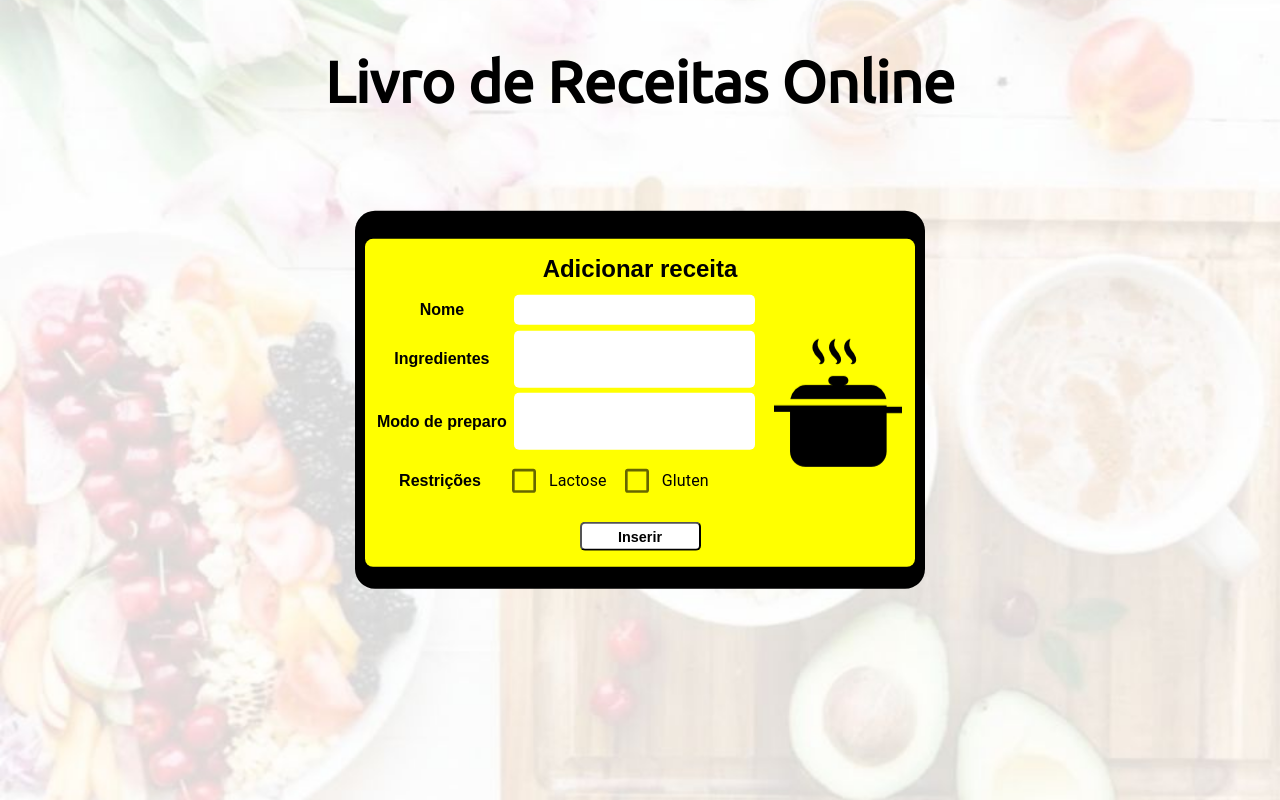
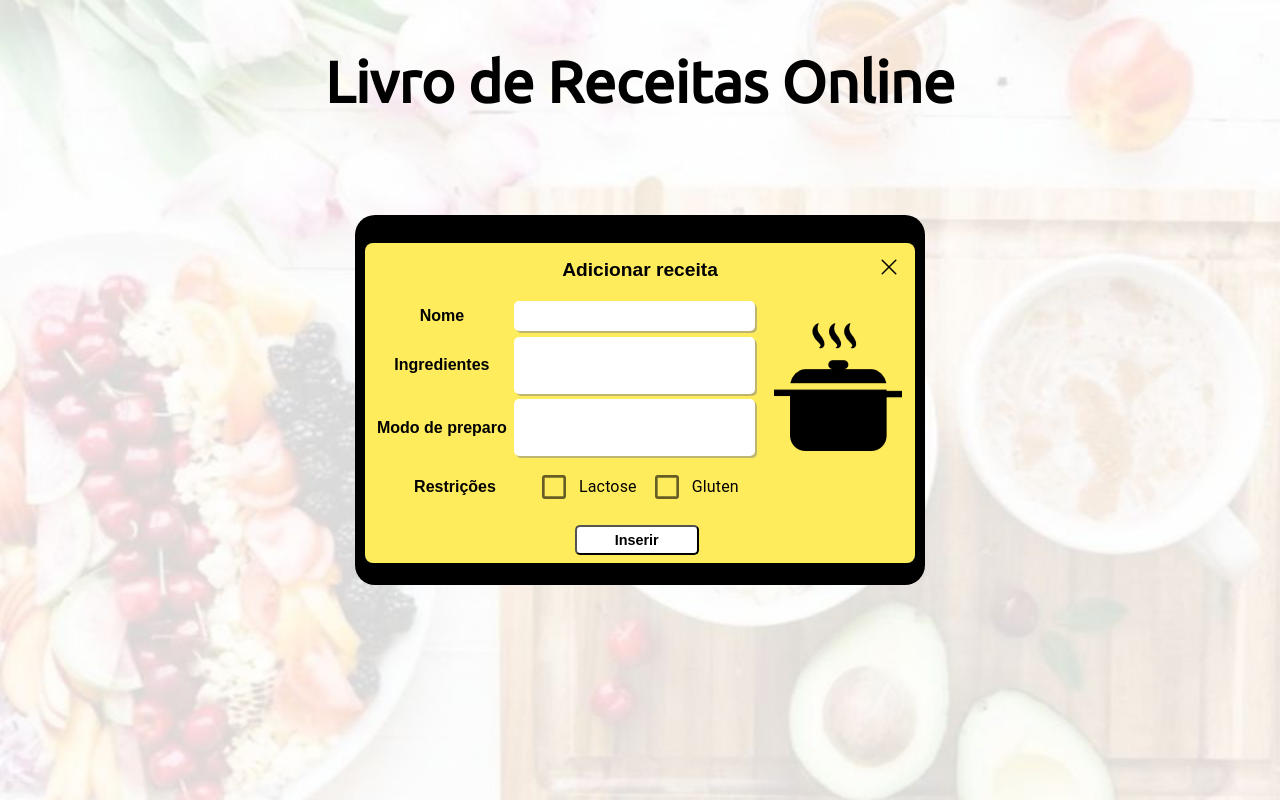
Before and after one commit to MilenaRizzi/projeto-modulo1-senai, a React (Vite) app in the folder lab-receitas-app/: page / in a window 1280 px wide. Both pictures are taken after a click on the button 640 px from the left and 920 px from the top of the page. Shown: the part 204-1004 px from the top of the page. Built offline with nearby package versions, Linux system fonts and the light colour scheme; the HTML template or start-up script is replaced by a standard one.

Commit message:
captuda dos dados e biblioteca zod para validacao dos dados

```diff
--- a/lab-receitas-app/src/components/NewTransactionModal/index.tsx
+++ b/lab-receitas-app/src/components/NewTransactionModal/index.tsx
@@ -1,8 +1,10 @@
 import * as Dialog from "@radix-ui/react-dialog";
 import { FormControlLabel, FormGroup } from "@mui/material";
 import Checkbox from "@mui/material/Checkbox";
-
 import { Header } from "../Header";
+import { useForm, Controller } from "react-hook-form";
+import { zodResolver } from "@hookform/resolvers/zod";
+import * as zod from "zod";
 
 import {
   Content,
@@ -14,19 +16,72 @@ import {
   HeaderWrapper,
   ButtonNewRecipe,
   Wrapper,
+  ButtonDiv,
 } from "./styles";
 import { useState } from "react";
+import { X } from "phosphor-react";
+// import { useState } from "react";
+
+const newRecipeFormValidationSchema = zod.object({
+  nameRecipe: zod.string().min(1, "Informe o nome da receita"),
+  ingredients: zod.string().min(1, "Informe os ingredientes"),
+  preparationInstructions: zod.string().min(1, "Informe o modo de preparo"),
+  options: zod.object({
+    lactose: zod.boolean(),
+    gluten: zod.boolean(),
+  }),
+});
+
+// interface NewRecipeFormData {
+//   nameRecipe: string
+//   ingredients: string
+//   preparationInstructions: string
+// }
+
+type NewRecipeFormData = zod.infer<typeof newRecipeFormValidationSchema>;
+
+interface Recipe {
+  id: string;
+  nameRecipe: string;
+  ingredients: string;
+  preparationInstructions: string;
+  options: {
+    lactose: boolean;
+    gluten: boolean;
+  };
+}
 
 export function NewTransationModal() {
-  const [options, setOptions] = useState({
-    lactose: false,
-    gluten: false,
-    todos: false,
-  });
+  const [recipes, setRecipes] = useState<Recipe[]>([]);
 
-  const handleChange = (name) => (event) => {
-    setOptions({ ...options, [name]: event.target.checked });
+  const { register, handleSubmit, reset, control } = useForm<NewRecipeFormData>(
+    {
+      resolver: zodResolver(newRecipeFormValidationSchema),
+      defaultValues: {
+        nameRecipe: "",
+        ingredients: "",
+        preparationInstructions: "",
+        options: { lactose: false, gluten: false },
+      },
+    }
+  );
+
+  function handleCreateNewRecipe(data: NewRecipeFormData) {
+    console.log(data);
+    const newRecipe: Recipe = {
+      id: String(new Date().getTime()),
+      nameRecipe: data.nameRecipe,
+      ingredients: data.ingredients,
+      preparationInstructions: data.preparationInstructions,
+      options: {
+        lactose: data.options.lactose,
+        gluten: data.options.gluten,
+      },
     };
+
+    setRecipes([...recipes, newRecipe]);
+    reset();
+  }
 
   return (
     <Dialog.Portal>
@@ -36,58 +91,86 @@ export function NewTransationModal() {
       </HeaderWrapper>
       <Content>
         <Wrapper>
-          <CloseButton> {/* <X size={24} />{" "} */}</CloseButton>
+          <CloseButton> <X size={24} />{" "}</CloseButton>
 
           <Title>Adicionar receita</Title>
           <RecipeFormContainer>
-            <form action="">
+            <form onSubmit={handleSubmit(handleCreateNewRecipe)}>
               <Infos>
                 <p>Nome</p>
-                <textarea id="name" />
+                <textarea id="nameRecipe" {...register("nameRecipe")} />
               </Infos>
+
               <Infos>
                 <p>Ingredientes</p>
-                <textarea id="ingredients" />
+                <textarea id="ingredients" {...register("ingredients")} />
               </Infos>
+
               <Infos>
                 <p>Modo de preparo</p>
-                <textarea id="modoPreparo" />
+                <textarea
+                  id="preparationInstructions"
+                  {...register("preparationInstructions")}
+                />
               </Infos>
+
               <Infos>
                 <p>Restrições</p>
-                <FormGroup style={{ display: 'flex',  flexDirection:'row', marginRight: '30px'}}>
+
+                <FormGroup
+                  style={{
+                    display: "flex",
+                    flexDirection: "row",
+                    marginRight: "px",
+                  }}
+                >
+                  <Controller
+                    name="options.lactose"
+                    control={control}
+                    render={({ field }) => (
                       <FormControlLabel
                         control={
                           <Checkbox
-                        checked={options.lactose}
-                        onChange={handleChange("lactose")}
-                        defaultChecked
+                            {...field}
+                            onChange={(e) => {
+                              field.onChange(e.target.checked);
+                            }}
+                            checked={field.value}
                             sx={{ "& .MuiSvgIcon-root": { fontSize: 32 } }}
                             color="default"
                           />
                         }
                         label="Lactose"
                       />
+                    )}
+                  />
+                  <Controller
+                    name="options.gluten"
+                    control={control}
+                    render={({ field }) => (
                       <FormControlLabel
                         control={
                           <Checkbox
-                        checked={options.gluten}
-                        onChange={handleChange("gluten")}
-                        defaultChecked
+                            {...field}
+                            onChange={(e) => {
+                              field.onChange(e.target.checked);
+                            }}
                             sx={{ "& .MuiSvgIcon-root": { fontSize: 32 } }}
                             color="default"
                           />
                         }
                         label="Gluten"
                       />
+                    )}
+                  />
                 </FormGroup>
-
-
               </Infos>
+              <ButtonDiv>
+                <ButtonNewRecipe type="submit">Inserir</ButtonNewRecipe>
+              </ButtonDiv>
             </form>
             <img src="src\assets\panela-quente-128.png" alt="" />
           </RecipeFormContainer>
-          <ButtonNewRecipe type="submit">Inserir</ButtonNewRecipe>
         </Wrapper>
       </Content>
     </Dialog.Portal>
--- a/lab-receitas-app/src/components/NewTransactionModal/styles.ts
+++ b/lab-receitas-app/src/components/NewTransactionModal/styles.ts
@@ -1,8 +1,6 @@
 import * as Dialog from "@radix-ui/react-dialog";
 import styled from "styled-components";
 import imagemFundo from "../../assets/img-fundo.jpg";
-// import * as Checkbox from "@radix-ui/react-checkbox";
-
 
 //Quando eu quero estilizar um elemento do Dialog eu tenho que trazer a imprtação dele para ca e também chama-lo dentro dos parênteses
 
@@ -15,16 +13,6 @@ export const Overlay = styled(Dialog.Overlay)`
   background-size: cover;
 `;
 
-export const Wrapper = styled.div`
-  /* Novo wrapper estilo */
-  background: yellow;
-  border-radius: 8px;
-  margin: 28px 0 22px 0;
-  display: flex;
-    flex-direction: column;
-    align-items: center;
-`;
-
 export const HeaderWrapper = styled.div`
   position: fixed;
   top: 0;
@@ -32,6 +20,17 @@ export const HeaderWrapper = styled.div`
   width: 100%;
   padding-top: 1.5rem;
   z-index: 100; /* Garante que o header esteja acima de outros elementos */
+`;
+
+export const Wrapper = styled.div`
+  /* Novo wrapper estilo */
+  background: #ffec5c;
+
+  border-radius: 8px;
+  margin: 28px 0 22px 0;
+  display: flex;
+  flex-direction: column;
+  align-items: center;
 `;
 
 export const Content = styled(Dialog.Content)`
@@ -46,7 +45,6 @@ export const Content = styled(Dialog.Content)`
 
   background-color: black; /* Definindo o fundo como amarelo */
   border-radius: 20px; /* Arredondando a borda */
-
 `;
 
 export const RecipeFormContainer = styled.div`
@@ -60,14 +58,20 @@ export const RecipeFormContainer = styled.div`
 
   form {
     width: 380px;
+  }
 
+  img {
+    margin-bottom: 90px;
   }
 `;
 
+
 export const Title = styled(Dialog.Title)`
   margin: 1rem 0 0.75rem 0;
+  padding-bottom: 0.5rem;
   text-align: center;
   font-weight: bold;
+  font-size: 1.2rem;
 `;
 
 export const Infos = styled.div`
@@ -75,7 +79,7 @@ export const Infos = styled.div`
   align-items: center;
   margin-bottom: 0.35rem;
 
-  #name {
+  #nameRecipe {
     height: 30px;
   }
 
@@ -89,34 +93,43 @@ export const Infos = styled.div`
     height: 57px;
     width: 241px;
     resize: none; /* Impede que o usuário redimensione manualmente */
-    padding: 0.28rem 0.5rem;
+    padding: 0.35rem 0.5rem;
     border: 0;
     border-radius: 0.32rem;
     font-size: 0.85rem; /* Define o tamanho da fonte */
     font-family: Arial, Helvetica, sans-serif;
     font-weight: bold;
+    box-shadow: 2px 2px 0 0 rgba(128, 128, 128, 0.5); /* Exemplo de sombra cinza com 50% de opacidade */
   }
-
 `;
 
 export const CloseButton = styled(Dialog.DialogClose)`
   position: absolute;
   background: transparent;
   border: 0;
-  top: 1.5rem;
+  top: 2.5rem;
   right: 1.5rem;
   line-height: 0;
   cursor: pointer;
 `;
 
+export const ButtonDiv = styled.div`
+  display: flex;
+  padding: 0.5rem;
+`;
+
 export const ButtonNewRecipe = styled.button`
-  width: 22%;
+  width: 34%;
   padding: 0.3rem;
   background-color: white;
   border-radius: 5px;
   font-size: 0.9rem;
   font-weight: bold;
-  margin-top: 0.65rem;
-  margin-bottom: 1rem;
+  margin-left: 12rem;
+  color: #000;
+  cursor: pointer;
 
+  &:hover{
+    background-color: greenyellow;
+  }
 `;
```
Lines whose indentation alone changed are shown as unchanged.
